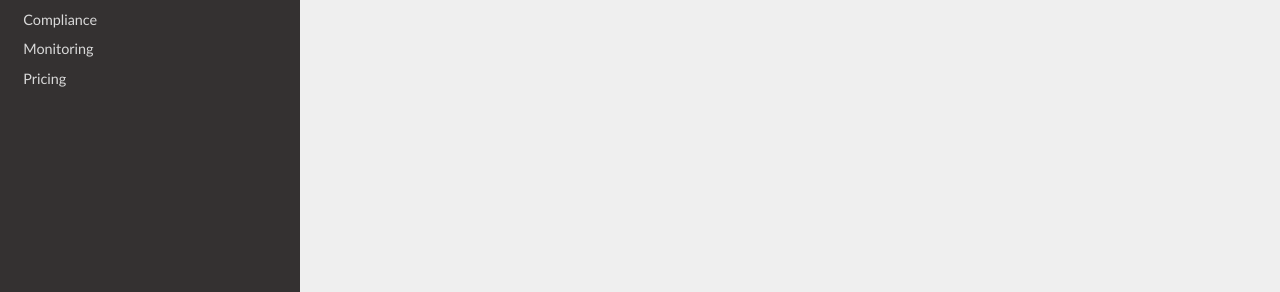
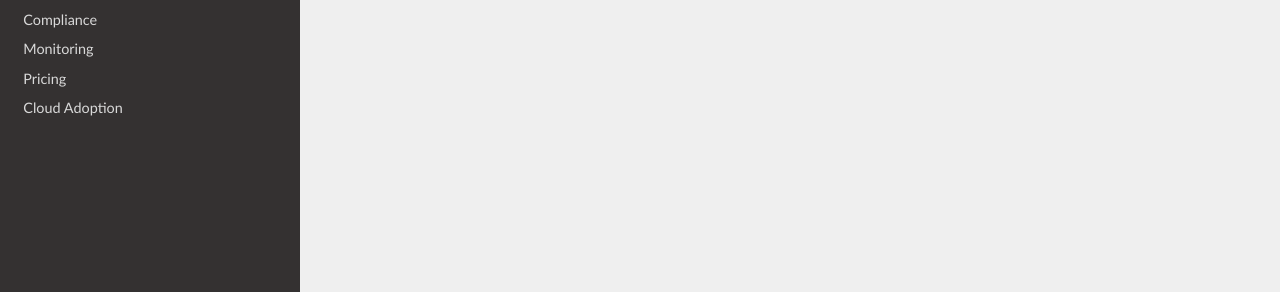
Before and after one commit to KanChiMoe/aws-docs, an MkDocs documentation site: the page built from docs/index.md, in a window 1280 px wide. Shown: the part 339-631 px from the top of the page. Built offline with MkDocs 1.6.1, drawn with Linux system fonts in a browser that asks for light colours; nearby versions of some CDN libraries.

Commit message:
enable cloud adoption

```diff
--- a/mkdocs.yml
+++ b/mkdocs.yml
@@ -16,7 +16,7 @@ nav:
 - Compliance: compliance.md
 - Monitoring: monitoring.md
 - Pricing: pricing.md
-#- Cloud Adoption: caf.md
+- Cloud Adoption: caf.md
 #- Migration: migration.md
 #- Innovate: innovate.md
 #- Well-Architected Framework: framework.md
```
